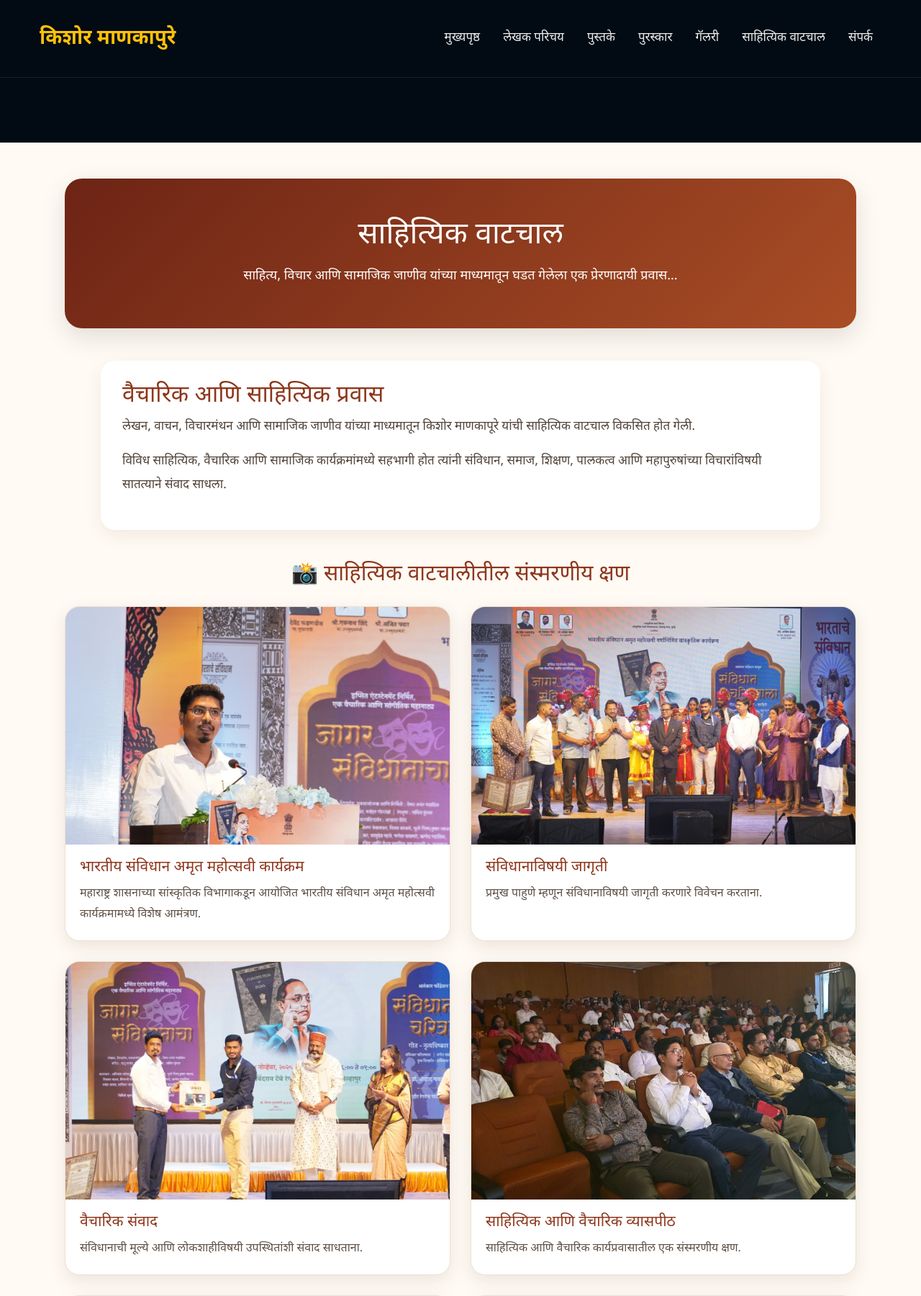
After one commit to sanchitairekar29-hue/kishor-manakapure-website, a Flask app: page /sahityik-vatchal in a window 1280 px wide. The commit adds this page. Shown: the top 1800 px of the page at 72% size. Run offline with Flask 3, Linux system fonts and the light colour scheme.

Commit message:
Add Sahityik Vatchal page

```diff
--- a/app.py
+++ b/app.py
@@ -32,6 +32,11 @@ def gallery():
 def contact():
     return render_template("contact.html")
 
+@app.route("/sahityik-vatchal")
+def sahityik_vatchal():
+    return render_template("sahityik-vatchal.html")
+
+
 
 if __name__ == "__main__":
     app.run(host="0.0.0.0", port=5000, debug=True)
--- a/static/css/style.css
+++ b/static/css/style.css
@@ -916,6 +916,7 @@ footer {
 
     border: none;
 
+
     border-radius: 8px;
 
     background: #020b14;
@@ -955,3 +956,66 @@ footer {
         padding: 25px;
     }
 }
+
+
+/* =====================================================
+   NAVBAR FIX
+===================================================== */
+
+.navbar .navbar-nav {
+    display: flex;
+    align-items: center;
+    gap: 8px;
+}
+
+.navbar .nav-link {
+    color: #eeeeee !important;
+    font-size: 18px;
+    font-weight: 500;
+    padding: 10px 12px !important;
+    white-space: nowrap;
+    transition: 0.25s ease;
+}
+
+.navbar .nav-link:hover {
+    color: #f5b800 !important;
+}
+
+
+/* साहित्यिक वाटचाल option */
+.navbar .nav-item {
+    display: block;
+}
+
+
+/* Desktop Navbar */
+@media (min-width: 992px) {
+
+    .navbar .navbar-nav {
+        flex-wrap: nowrap;
+    }
+
+    .navbar .nav-link {
+        font-size: 17px;
+    }
+}
+
+
+/* Mobile Navbar */
+@media (max-width: 991px) {
+
+    .navbar {
+        height: auto;
+        padding: 10px 0;
+    }
+
+    .navbar .navbar-nav {
+        gap: 0;
+        padding-top: 15px;
+    }
+
+    .navbar .nav-link {
+        padding: 10px 15px !important;
+        font-size: 18px;
+    }
+}
--- a/templates/base.html
+++ b/templates/base.html
@@ -28,49 +28,73 @@
 
 <!-- ================= NAVBAR ================= -->
 
+<!-- ================= NAVBAR ================= -->
+
 <nav class="navbar navbar-expand-lg navbar-dark fixed-top">
 
     <div class="container">
 
         <a class="navbar-brand fw-bold text-warning fs-3" href="/">
-
             किशोर माणकापुरे
-
         </a>
 
-<button class="navbar-toggler" type="button" data-bs-toggle="collapse"
-data-bs-target="#navbarNav">
+        <button class="navbar-toggler"
+                type="button"
+                data-bs-toggle="collapse"
+                data-bs-target="#navbarNav"
+                aria-controls="navbarNav"
+                aria-expanded="false"
+                aria-label="Toggle navigation">
 
             <span class="navbar-toggler-icon"></span>
 
         </button>
 
-<div class="collapse navbar-collapse justify-content-end" id="navbarNav">
+        <div class="collapse navbar-collapse" id="navbarNav">
 
-<ul class="navbar-nav">
+            <ul class="navbar-nav ms-auto">
 
                 <li class="nav-item">
-<a class="nav-link" href="/">मुख्यपृष्ठ</a>
+                    <a class="nav-link" href="/">
+                        मुख्यपृष्ठ
+                    </a>
                 </li>
 
                 <li class="nav-item">
-<a class="nav-link" href="/about">लेखक परिचय</a>
+                    <a class="nav-link" href="/author">
+                        लेखक परिचय
+                    </a>
                 </li>
 
                 <li class="nav-item">
-<a class="nav-link" href="/books">पुस्तके</a>
+                    <a class="nav-link" href="/books">
+                        पुस्तके
+                    </a>
                 </li>
 
                 <li class="nav-item">
-<a class="nav-link" href="/awards">पुरस्कार</a>
+                    <a class="nav-link" href="/awards">
+                        पुरस्कार
+                    </a>
                 </li>
 
                 <li class="nav-item">
-<a class="nav-link" href="/gallery">गॅलरी</a>
+                    <a class="nav-link" href="/gallery">
+                        गॅलरी
+                    </a>
+                </li>
+
+                <!-- साहित्यिक वाटचाल -->
+                <li class="nav-item">
+                    <a class="nav-link" href="/sahityik-vatchal">
+                        साहित्यिक वाटचाल
+                    </a>
                 </li>
 
                 <li class="nav-item">
-<a class="nav-link" href="/contact">संपर्क</a>
+                    <a class="nav-link" href="/contact">
+                        संपर्क
+                    </a>
                 </li>
 
             </ul>
@@ -81,6 +105,7 @@ data-bs-target="#navbarNav">
 
 </nav>
 
+
 <!-- ================= PAGE CONTENT ================= -->
 
 <main style="margin-top:90px;">
@@ -90,12 +115,17 @@ data-bs-target="#navbarNav">
 {% endblock %}
 
 </main>
+
+
 <!-- ================= FOOTER ================= -->
 
 <footer class="bg-dark text-white py-4 mt-5">
+
     <div class="container text-center">
 
-        <h4 class="text-warning">किशोर बाळासाहेब माणकापुरे</h4>
+        <h4 class="text-warning">
+            किशोर बाळासाहेब माणकापुरे
+        </h4>
 
         <p>
             लेखक | चित्रकला शिक्षक | प्रेरणादायी विचारवंत
@@ -106,11 +136,14 @@ data-bs-target="#navbarNav">
         </p>
 
     </div>
+
 </footer>
+
 
 <!-- Bootstrap JS -->
 
 <script src="https://cdn.jsdelivr.net/npm/bootstrap@5.3.3/dist/js/bootstrap.bundle.min.js"></script>
 
 </body>
+
 </html>
--- a/templates/index.html
+++ b/templates/index.html
@@ -44,6 +44,8 @@
     <a href="/awards">पुरस्कार</a>
 
     <a href="/gallery">गॅलरी</a>
+
+    <a href="/sahityik-vatchal">साहित्यिक वाटचाल</a>
 
     <a href="/contact">संपर्क</a>
 
--- /dev/null
+++ b/templates/sahityik-vatchal.html
@@ -0,0 +1,463 @@
+{% extends "base.html" %}
+
+{% block title %}साहित्यिक वाटचाल | किशोर माणकापूरे{% endblock %}
+
+{% block content %}
+
+<style>
+    .sahityik-page {
+        padding: 50px 20px 70px;
+        background: #fffaf4;
+    }
+
+    .sahityik-hero {
+        max-width: 1100px;
+        margin: 0 auto 45px;
+        padding: 55px 30px;
+        text-align: center;
+        border-radius: 24px;
+        background: linear-gradient(135deg, #6d2415, #a94d25);
+        color: white;
+        box-shadow: 0 12px 35px rgba(0,0,0,.12);
+    }
+
+    .sahityik-hero h1 {
+        margin: 0 0 15px;
+        font-size: 42px;
+    }
+
+    .sahityik-hero p {
+        max-width: 800px;
+        margin: auto;
+        font-size: 18px;
+        line-height: 1.8;
+    }
+
+    .sahityik-intro {
+        max-width: 1000px;
+        margin: 0 auto 45px;
+        padding: 30px;
+        background: white;
+        border-radius: 20px;
+        box-shadow: 0 8px 25px rgba(80,45,20,.08);
+    }
+
+    .sahityik-intro h2 {
+        color: #8d361b;
+        margin-top: 0;
+    }
+
+    .sahityik-intro p {
+        color: #514238;
+        font-size: 17px;
+        line-height: 1.9;
+    }
+
+    .sahityik-title {
+        max-width: 1100px;
+        margin: 0 auto 25px;
+        text-align: center;
+        color: #8d361b;
+        font-size: 30px;
+    }
+
+    .sahityik-gallery {
+        max-width: 1100px;
+        margin: auto;
+        display: grid;
+        grid-template-columns: repeat(2, 1fr);
+        gap: 28px;
+    }
+
+    .sahityik-card {
+        background: white;
+        border-radius: 20px;
+        overflow: hidden;
+        border: 1px solid #eee0d0;
+        box-shadow: 0 8px 25px rgba(70,40,20,.10);
+        transition: .3s;
+    }
+
+    .sahityik-card:hover {
+        transform: translateY(-5px);
+    }
+
+    .sahityik-card img {
+        width: 100%;
+        height: 330px;
+        object-fit: cover;
+        display: block;
+        cursor: pointer;
+    }
+
+    .sahityik-content {
+        padding: 20px;
+    }
+
+    .sahityik-content h3 {
+        margin: 0 0 10px;
+        color: #8d361b;
+        font-size: 21px;
+    }
+
+    .sahityik-content p {
+        margin: 0;
+        color: #5e5046;
+        line-height: 1.8;
+    }
+
+    .sahityik-highlight {
+        max-width: 1000px;
+        margin: 50px auto 0;
+        padding: 30px;
+        background: #fff3df;
+        border-left: 5px solid #c58a32;
+        border-radius: 12px;
+    }
+
+    .sahityik-highlight h2 {
+        color: #8d361b;
+        margin-top: 0;
+    }
+
+    .sahityik-highlight p {
+        color: #514238;
+        line-height: 1.9;
+    }
+
+    .sahityik-lightbox {
+        display: none;
+        position: fixed;
+        z-index: 9999;
+        inset: 0;
+        background: rgba(0,0,0,.92);
+        align-items: center;
+        justify-content: center;
+        padding: 25px;
+    }
+
+    .sahityik-lightbox img {
+        max-width: 95%;
+        max-height: 90vh;
+        object-fit: contain;
+        border-radius: 10px;
+    }
+
+    .sahityik-close {
+        position: absolute;
+        top: 20px;
+        right: 30px;
+        color: white;
+        font-size: 42px;
+        cursor: pointer;
+    }
+
+    @media (max-width: 768px) {
+        .sahityik-gallery {
+            grid-template-columns: 1fr;
+        }
+
+        .sahityik-hero h1 {
+            font-size: 30px;
+        }
+
+        .sahityik-card img {
+            height: 280px;
+        }
+    }
+</style>
+
+
+<div class="sahityik-page">
+
+    <!-- HERO -->
+    <section class="sahityik-hero">
+
+        <h1>साहित्यिक वाटचाल</h1>
+
+        <p>
+            साहित्य, विचार आणि सामाजिक जाणीव यांच्या माध्यमातून
+            घडत गेलेला एक प्रेरणादायी प्रवास...
+        </p>
+
+    </section>
+
+
+    <!-- INTRODUCTION -->
+    <section class="sahityik-intro">
+
+        <h2>वैचारिक आणि साहित्यिक प्रवास</h2>
+
+        <p>
+            लेखन, वाचन, विचारमंथन आणि सामाजिक जाणीव यांच्या
+            माध्यमातून किशोर माणकापूरे यांची साहित्यिक वाटचाल
+            विकसित होत गेली.
+        </p>
+
+        <p>
+            विविध साहित्यिक, वैचारिक आणि सामाजिक कार्यक्रमांमध्ये
+            सहभागी होत त्यांनी संविधान, समाज, शिक्षण, पालकत्व
+            आणि महापुरुषांच्या विचारांविषयी सातत्याने संवाद साधला.
+        </p>
+
+    </section>
+
+
+    <!-- PHOTO SECTION -->
+    <h2 class="sahityik-title">
+        📸 साहित्यिक वाटचालीतील संस्मरणीय क्षण
+    </h2>
+
+
+    <section class="sahityik-gallery">
+
+
+        <!-- PHOTO 1 -->
+        <article class="sahityik-card">
+
+            <img
+                src="{{ url_for('static', filename='images/mama-constitution-1.jpg') }}"
+                alt="भारतीय संविधान अमृत महोत्सवी कार्यक्रम"
+                onclick="openSahityikImage(this.src)"
+            >
+
+            <div class="sahityik-content">
+
+                <h3>
+                    भारतीय संविधान अमृत महोत्सवी कार्यक्रम
+                </h3>
+
+                <p>
+                    महाराष्ट्र शासनाच्या सांस्कृतिक विभागाकडून
+                    आयोजित भारतीय संविधान अमृत महोत्सवी
+                    कार्यक्रमामध्ये विशेष आमंत्रण.
+                </p>
+
+            </div>
+
+        </article>
+
+
+        <!-- PHOTO 2 -->
+        <article class="sahityik-card">
+
+            <img
+                src="{{ url_for('static', filename='images/mama-constitution-2.jpg') }}"
+                alt="संविधान विषयावर विवेचन"
+                onclick="openSahityikImage(this.src)"
+            >
+
+            <div class="sahityik-content">
+
+                <h3>
+                    संविधानाविषयी जागृती
+                </h3>
+
+                <p>
+                    प्रमुख पाहुणे म्हणून संविधानाविषयी
+                    जागृती करणारे विवेचन करताना.
+                </p>
+
+            </div>
+
+        </article>
+
+
+        <!-- PHOTO 3 -->
+        <article class="sahityik-card">
+
+            <img
+                src="{{ url_for('static', filename='images/mama-constitution-3.jpg') }}"
+                alt="संविधान जागृती कार्यक्रम"
+                onclick="openSahityikImage(this.src)"
+            >
+
+            <div class="sahityik-content">
+
+                <h3>
+                    वैचारिक संवाद
+                </h3>
+
+                <p>
+                    संविधानाची मूल्ये आणि लोकशाहीविषयी
+                    उपस्थितांशी संवाद साधताना.
+                </p>
+
+            </div>
+
+        </article>
+
+
+        <!-- PHOTO 4 -->
+        <article class="sahityik-card">
+
+            <img
+                src="{{ url_for('static', filename='images/mama-constitution-4.jpg') }}"
+                alt="साहित्यिक आणि वैचारिक कार्यक्रम"
+                onclick="openSahityikImage(this.src)"
+            >
+
+            <div class="sahityik-content">
+
+                <h3>
+                    साहित्यिक आणि वैचारिक व्यासपीठ
+                </h3>
+
+                <p>
+                    साहित्यिक आणि वैचारिक कार्यप्रवासातील
+                    एक संस्मरणीय क्षण.
+                </p>
+
+            </div>
+
+        </article>
+
+
+        <!-- PHOTO 5 -->
+        <article class="sahityik-card">
+
+            <img
+                src="{{ url_for('static', filename='images/mama-constitution-5.jpg') }}"
+                alt="मान्यवरांसोबतचा क्षण"
+                onclick="openSahityikImage(this.src)"
+            >
+
+            <div class="sahityik-content">
+
+                <h3>
+                    मान्यवरांसोबत
+                </h3>
+
+                <p>
+                    विविध कार्यक्रमांमध्ये मान्यवरांसोबत
+                    घडलेला संस्मरणीय प्रसंग.
+                </p>
+
+            </div>
+
+        </article>
+
+
+        <!-- PHOTO 6 -->
+        <article class="sahityik-card">
+
+            <img
+                src="{{ url_for('static', filename='images/mama-constitution-6.jpg') }}"
+                alt="सामाजिक आणि वैचारिक कार्य"
+                onclick="openSahityikImage(this.src)"
+            >
+
+            <div class="sahityik-content">
+
+                <h3>
+                    सामाजिक आणि वैचारिक कार्य
+                </h3>
+
+                <p>
+                    समाजातील विविध विषयांवर विचार मांडताना
+                    आणि जनजागृती करताना.
+                </p>
+
+            </div>
+
+        </article>
+
+
+        <!-- PHOTO 7 -->
+        <article class="sahityik-card">
+
+            <img
+                src="{{ url_for('static', filename='images/mama-constitution-7.jpg') }}"
+                alt="साहित्यिक वाटचालीतील क्षण"
+                onclick="openSahityikImage(this.src)"
+            >
+
+            <div class="sahityik-content">
+
+                <h3>
+                    अविस्मरणीय क्षण
+                </h3>
+
+                <p>
+                    साहित्यिक वाटचालीतील जतन करून ठेवावा असा
+                    एक सुंदर क्षण.
+                </p>
+
+            </div>
+
+        </article>
+
+
+    </section>
+
+
+    <!-- HIGHLIGHT -->
+    <section class="sahityik-highlight">
+
+        <h2>
+            साहित्य आणि समाज यांचा संवाद
+        </h2>
+
+        <p>
+            साहित्य हे केवळ लेखन नसून समाजाशी संवाद साधण्याचे
+            प्रभावी माध्यम आहे. शिक्षण, संविधान, सामाजिक जाणीव
+            आणि मानवी मूल्ये यांविषयी विचार मांडत ही साहित्यिक
+            वाटचाल पुढे सुरू आहे.
+        </p>
+
+    </section>
+
+</div>
+
+
+<!-- LIGHTBOX -->
+<div
+    id="sahityikLightbox"
+    class="sahityik-lightbox"
+    onclick="closeSahityikImage()"
+>
+
+    <span class="sahityik-close">&times;</span>
+
+    <img
+        id="sahityikLightboxImage"
+        src=""
+        alt="मोठा फोटो"
+    >
+
+</div>
+
+
+<script>
+
+function openSahityikImage(imageSrc) {
+
+    document.getElementById("sahityikLightbox").style.display = "flex";
+
+    document.getElementById("sahityikLightboxImage").src = imageSrc;
+
+    document.body.style.overflow = "hidden";
+}
+
+
+function closeSahityikImage() {
+
+    document.getElementById("sahityikLightbox").style.display = "none";
+
+    document.getElementById("sahityikLightboxImage").src = "";
+
+    document.body.style.overflow = "auto";
+}
+
+
+document.addEventListener("keydown", function(event) {
+
+    if (event.key === "Escape") {
+        closeSahityikImage();
+    }
+
+});
+
+</script>
+
+{% endblock %}
```
Also changed, not shown: static/images/mama-constitution-1.jpg (added), static/images/mama-constitution-2.jpg (added), static/images/mama-constitution-3.jpg (added), static/images/mama-constitution-4.jpg (added), static/images/mama-constitution-5.jpg (added), static/images/mama-constitution-6.jpg (added), static/images/mama-constitution-7.jpg (added). Lines whose indentation alone changed are shown as unchanged.
